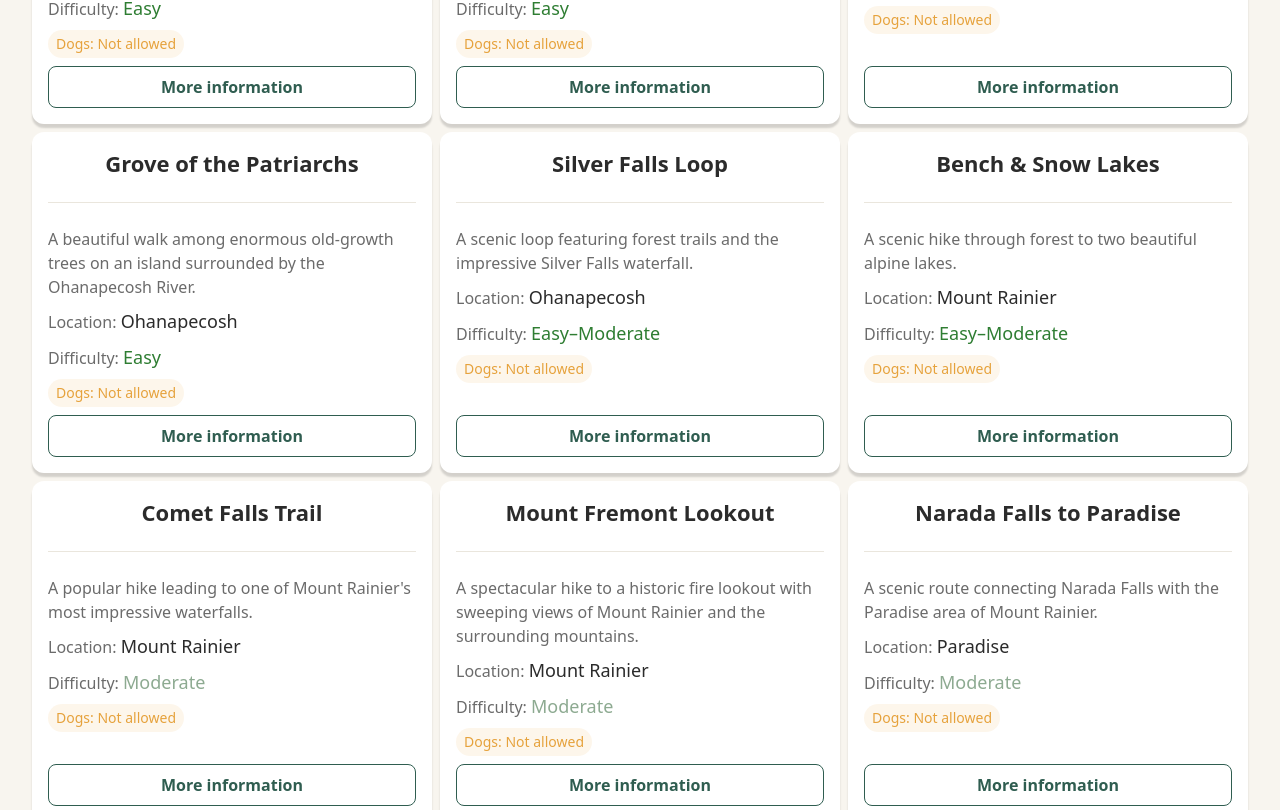
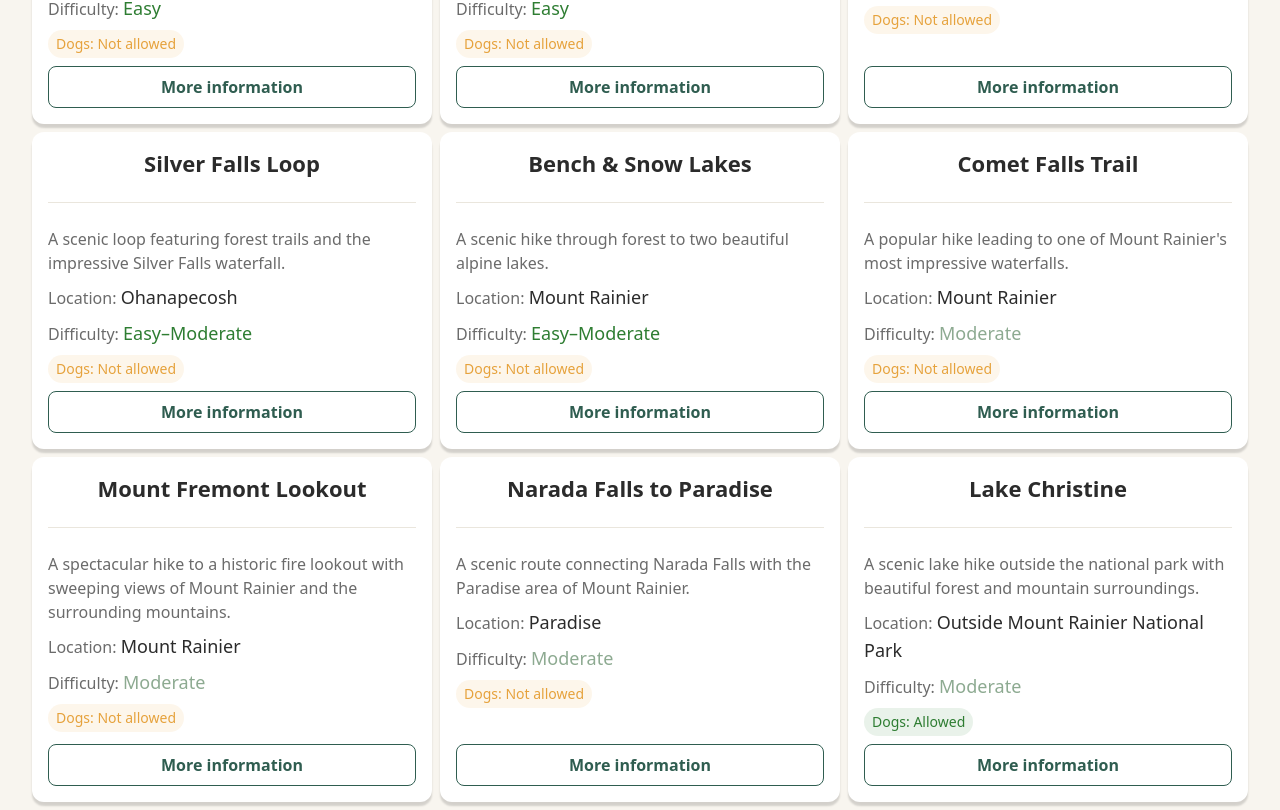
Before and after one commit to thomasjfcaldwelluk/kuma-tako-ranch, a Next.js app: page /things-to-do in a window 1280 px wide. Shown: the part 1110-1920 px from the top of the page. Built offline with nearby package versions, Linux system fonts and the light colour scheme.

Commit message:
mikes update

```diff
--- a/app/contact/page.tsx
+++ b/app/contact/page.tsx
@@ -1,4 +1,13 @@
 import HomeContact from "@/components/sections/HomeContact";
+import { Metadata } from "next";
+
+export const metadata: Metadata = {
+  title: "Contact Kuma Tako Ranch",
+  description: "Get in touch with Kuma Tako Ranch for any inquiries or reservations. We're here to help make your mountain getaway experience unforgettable.",
+  alternates: {
+    canonical: "/contact",
+  },
+};
 
 export default function Contact() {
   return (
--- a/app/gallery/page.tsx
+++ b/app/gallery/page.tsx
@@ -1,6 +1,15 @@
 import { homeGallery } from "@/data/gallery";
 import HomeGallery from '@/components/sections/HomeGallery'
 import Header from "@/components/ui/Heading";
+import { Metadata } from "next";
+
+export const metadata: Metadata = {
+  title: "Photo Gallery",
+  description: "Explore the Kuma Tako Ranch photo gallery, showcasing the beauty of our mountain getaway, scenic views, and outdoor adventures. Get a glimpse of the unforgettable experiences that await you.",
+  alternates: {
+    canonical: "/gallery",
+  },
+};
 
 export default function GalleryPage(){
   return (
--- a/app/layout.tsx
+++ b/app/layout.tsx
@@ -12,8 +12,12 @@ const poppins = Poppins({
 
 
 export const metadata: Metadata = {
-  title: "Kuma Tako Ranch",
-  description: "Your Favorite Mountain Retreat",
+  metadataBase: new URL("https://www.kumatakoranch.com"),
+  title: {
+    default: "Kuma Tako Ranch",
+    template: "%s | Kuma Tako Ranch",
+  },
+  description: "Mountain getaway with House & RV Sites Near Mt. Rainier National Park",
 };
 
 export default function RootLayout({ children }: { children: React.ReactNode }) {
--- a/app/stay/ranch-house/page.tsx
+++ b/app/stay/ranch-house/page.tsx
@@ -1,6 +1,15 @@
+import { Metadata } from "next";
 import { properties } from "@/data/properties";
 import HouseTemplate from "@/components/templates/HouseTemplate";
 import { notFound } from "next/navigation";
+
+export const metadata: Metadata = {
+  title: "The Ranch House",
+  description: "Kuma Tako Ranch House is a cozy mountain getaway with 4 bedrooms, 3 bathrooms, and a fully equipped kitchen. Enjoy the scenic views and relax in comfort.",
+  alternates: {
+    canonical: "/stay/ranch-house",
+  },
+};
 
 export default function RanchHousePage() {
   const house = properties.find((p) => p.slug === "ranch-house");
--- a/app/stay/rv-sites/page.tsx
+++ b/app/stay/rv-sites/page.tsx
@@ -1,5 +1,13 @@
-import { properties } from "@/data/properties";
 import RvSitesTemplate from "@/components/templates/RvSitesTemplate";
+import { Metadata } from "next";
+
+export const metadata: Metadata = {
+  title: "RV Sites",
+  description: "Kuma Tako Ranch offers convenient RV sites for your outdoor adventure. With easy access to nature and essential amenities, your camping experience will be comfortable and memorable.",
+  alternates: {
+    canonical: "/stay/rv-sites",
+  },
+};
 
 export default function RvSitesPage() {
 
--- a/app/things-to-do/page.tsx
+++ b/app/things-to-do/page.tsx
@@ -2,6 +2,15 @@ import { activities } from "@/data/activities";
 import { guideItems } from "@/data/guide";
 import HomeThingsToDo from "@/components/sections/HomeThingsToDo"
 import GuideSection from "@/components/guide/GuideSection";
+import { Metadata } from "next";
+
+export const metadata: Metadata = {
+  title: "Activities & Things to Do",
+  description: "Kuma Tako Ranch offers a variety of activities and things to do for your outdoor adventure. From hiking and fishing to horseback riding and stargazing, there's something for everyone.",
+  alternates: {
+    canonical: "/things-to-do",
+  },
+};
 
 export default function ThingsToDoPage() {
   return (
--- a/components/sections/VendorSection.tsx
+++ b/components/sections/VendorSection.tsx
@@ -3,12 +3,23 @@ import { CldImage } from "next-cloudinary";
 import { vendors, vendorMessage } from "@/data/vendors";
 import Section from "../layout/Section";
 
-export default function VendorSection() {
+type VendorSectionProps = {
+  variant?: "all" | "first-three" | "last-two";
+};
+
+export default function VendorSection({ variant = "all" }: VendorSectionProps) {
+  const visibleVendors =
+    variant === "first-three"
+      ? vendors.slice(0, 3)
+      : variant === "last-two"
+      ? vendors.slice(-2)
+      : vendors;
+
   return (
     <Section className="flex flex-col items-center text-center gap-md py-lg">
       <p>{vendorMessage}</p>
       <div className="flex flex-wrap items-center justify-center gap-xl">
-        {vendors.map((vendor) => (
+        {visibleVendors.map((vendor) => (
           <a key={vendor.name} href={vendor.href} target="_blank" rel="noopener noreferrer">
             <CldImage src={vendor.logo} alt={vendor.name} width={120} height={48} />
           </a>
--- a/components/templates/HouseTemplate.tsx
+++ b/components/templates/HouseTemplate.tsx
@@ -1,5 +1,5 @@
 "use client";
-
+import { Metadata } from "next";
 import { Property } from "@/types/property";
 import { CldImage } from "next-cloudinary";
 import Badge from "@/components/ui/Badge";
@@ -11,6 +11,14 @@ import Stack from "@/components/layout/Stack";
 import Container from "../layout/Container";
 import VendorSection from "../sections/VendorSection";
 import Contact from "./Contact";
+
+export const metadata: Metadata = {
+  title: "The Ranch House",
+  description: "Kuma Tako Ranch House is a cozy mountain getaway with 4 bedrooms, 3 bathrooms, and a fully equipped kitchen. Enjoy the scenic views and relax in comfort.",
+  alternates: {
+    canonical: "/stay/ranch-house",
+  },
+};
 
 export default function HouseTemplate({
   name,
@@ -44,7 +52,7 @@ export default function HouseTemplate({
     <div className="flex flex-col items-center">
       <Card>
         <div className="flex gap-sm items-center">
-          <h2 className="text-lg font-bold sm:text-xl md:text-2xl">{name}</h2>
+          <h1 className="text-lg font-bold sm:text-xl md:text-2xl">{name}</h1>
           <div className="self-start">
             <Badge style={availability === "available" ? "success" : "warning"}>{availability === "available" ? "Available Now" : "Limited Availability"}</Badge>
           </div>
@@ -72,7 +80,7 @@ export default function HouseTemplate({
       </Card>
     </div>
     <div>
-        <VendorSection/>
+        <VendorSection variant="first-three"/>
         <Contact/>
       <Grid cols={3} gap="xs" spacing="sm" items-center>
         {photoGallery.map((photo, index) => (
--- a/components/templates/RvSitesTemplate.tsx
+++ b/components/templates/RvSitesTemplate.tsx
@@ -34,7 +34,7 @@ export default function RvSitesTemplate() {
         <div className="flex flex-col items-center">
           <Card>
             <div className="flex gap-sm items-center">
-              <h2 className="text-lg font-bold sm:text-xl md:text-2xl">RV Sites</h2>
+              <h1 className="text-lg font-bold sm:text-xl md:text-2xl" >RV Sites At Kuma Tako Ranch</h1>
               <Badge style={rvSiteInfo.availability === "available" ? "success" : "warning"}>
                 {rvSiteInfo.availability === "available" ? "Available Now" : "Limited Availability"}
               </Badge>
@@ -81,7 +81,7 @@ export default function RvSitesTemplate() {
         </div>
 
         <div>
-          <VendorSection/>
+          <VendorSection variant="last-two"/>
           <Contact/>
           <h2 className="text-xl font-bold mb-sm">Photo Gallery</h2>
           <h2 className="text-xl font-bold mb-sm">Choose Your Site</h2>
--- a/data/guide.ts
+++ b/data/guide.ts
@@ -53,24 +53,7 @@ export const guideItems: GuideItem[] = [
     kidFriendly: true,
     tags: ["family-friendly", "forest", "old-growth"],
     website:
-      "https://www.alltrails.com/trail/us/washington/twin-firs-loop",
-  },
-
-  {
-    slug: "grove-of-the-patriarchs",
-    name: "Grove of the Patriarchs",
-    activity: "hiking",
-    subcategory: "Easy Hikes",
-    location: "Ohanapecosh",
-    description:
-      "A beautiful walk among enormous old-growth trees on an island surrounded by the Ohanapecosh River.",
-    distanceFromRanch: "Ohanapecosh area",
-    difficulty: "Easy",
-    dogsAllowed: false,
-    kidFriendly: true,
-    tags: ["family-friendly", "old-growth", "scenic"],
-    website:
-      "https://www.nps.gov/mora/planyourvisit/grove-of-the-patriarchs.htm",
+      "https://www.alltrails.com/trail/us/washington/twin-firs-loop-trail",
   },
 
   {
@@ -87,9 +70,8 @@ export const guideItems: GuideItem[] = [
     kidFriendly: true,
     tags: ["family-friendly", "waterfall", "forest"],
     website:
-      "https://www.alltrails.com/trail/us/washington/silver-falls-loop",
+      "https://www.alltrails.com/poi/us/california/silver-falls?utm_medium=sem&utm_source=google&utm_sub=text&utm_campaign=18206399729&utm_term=&utm_device=c&gad_source=1&gad_campaignid=18206399729&gbraid=0AAAAAD4bpD8CafHmH0GmMRUY0il8WQWzd&gclid=Cj0KCQjw8JPVBhD-ARIsAO691sEGoe67Cwd0Pljzp1s2WUZBl_NaIQl3cts4SqkAV6k1iBioKU8Gj2AaAtqUEALw_wcB",
   },
-
   {
     slug: "bench-and-snow-lakes",
     name: "Bench & Snow Lakes",
@@ -155,9 +137,8 @@ export const guideItems: GuideItem[] = [
     kidFriendly: false,
     tags: ["waterfall", "scenic", "mountain-views"],
     website:
-      "https://www.alltrails.com/trail/us/washington/narada-falls-to-paradise",
+      "https://www.alltrails.com/trail/us/washington/narada-falls-trail?utm_medium=sem&utm_source=google&utm_sub=text&utm_campaign=18206399729&utm_term=wonderland%20trail%20maps&utm_device=c&gad_source=1&gad_campaignid=18206399729&gbraid=0AAAAAD4bpD8CafHmH0GmMRUY0il8WQWzd&gclid=Cj0KCQjw8JPVBhD-ARIsAO691sHglRaEq2wLioCQYcFtgZU1-OSHBNWiNkXM9ySxQhDZ-4AfcQKTgAcaAnOdEALw_wcB",
   },
-
   {
     slug: "lake-christine",
     name: "Lake Christine",
@@ -245,7 +226,7 @@ export const guideItems: GuideItem[] = [
     kidFriendly: false,
     tags: ["alpine", "mountain-views", "iconic"],
     website:
-      "https://www.alltrails.com/trail/us/washington/burroughs-mountain-loop",
+      "https://www.alltrails.com/trail/us/washington/burroughs-mountain-loop-trail",
   },
 
   {
@@ -304,7 +285,7 @@ export const guideItems: GuideItem[] = [
     kidFriendly: true,
     tags: ["dog-friendly", "fishing", "picnic", "family-friendly"],
     website:
-      "https://www.fs.usda.gov/recarea/giffordpinchot/recarea/?recid=31342",
+      "https://wdfw.wa.gov/fishing/locations/high-lakes/leech-lake-yakima",
   },
 
   {
@@ -325,7 +306,7 @@ export const guideItems: GuideItem[] = [
       "family-friendly",
     ],
     website:
-      "https://www.fs.usda.gov/recarea/giffordpinchot/recarea/?recid=31340",
+      "https://www.fs.usda.gov/r06/okanogan-wenatchee/recreation/clear-lake-day-use-area",
   },
 
   {
@@ -347,6 +328,25 @@ export const guideItems: GuideItem[] = [
     ],
     website: "https://www.minerallake.com/",
   },
+   {
+    slug: "reflection-lake",
+    name: "Reflections Lakes",
+    activity: "lakes",
+    subcategory: "Lakes & Water",
+    location: "Stevens Canyon Road",
+    description:
+      "Reflection Lakes is located along Stevens Canyon Road which is open to vehicles during the summer season, typically from late June-September",
+    distanceFromRanch: "45 minutes from Ashford",
+    dogsAllowed: true,
+    kidFriendly: true,
+    tags: [
+      "dog-friendly",
+      "fishing",
+      "boating",
+      "family-friendly",
+    ],
+    website: "https://www.nps.gov/places/reflection-lakes.htm",
+  },
 
   // =========================================================
   // FISHING
@@ -366,7 +366,6 @@ export const guideItems: GuideItem[] = [
     tags: ["dog-friendly", "lake", "family-friendly"],
     website: "https://www.minerallake.com/",
   },
-
   {
     slug: "leech-lake-fishing",
     name: "Leech Lake Fishing",
@@ -380,7 +379,22 @@ export const guideItems: GuideItem[] = [
     kidFriendly: true,
     tags: ["dog-friendly", "lake", "picnic"],
     website:
-      "https://www.fs.usda.gov/recarea/giffordpinchot/recarea/?recid=31342",
+      "https://wdfw.wa.gov/fishing/locations/high-lakes/leech-lake-yakima",
+  },
+   {
+    slug: "alder-lake",
+    name: "Alder Lake",
+    activity: "fishing",
+    subcategory: "Fishing",
+    location: "Alder",
+    description:
+      "Alder Reservoir is open year-round and offers good harvest opportunity for stocked kokanee",
+    distanceFromRanch: "15 minutes from Ashford",
+    dogsAllowed: true,
+    kidFriendly: true,
+    tags: ["dog-friendly", "lake", "picnic"],
+    website:
+      "https://wdfw.wa.gov/fishing/locations/lowland-lakes/alder-lake",
   },
 
   // =========================================================
@@ -457,7 +471,7 @@ export const guideItems: GuideItem[] = [
       "A restaurant serving Sherpa-Himalayan and American food near Mount Rainier.",
     distanceFromRanch: "Ashford",
     tags: ["restaurant", "himalayan", "american"],
-    website: "https://www.wildberryrestaurant.com/",
+    website: "https://www.rainierwildberry.com/html/wildberry.html",
   },
 
   {
@@ -470,7 +484,7 @@ export const guideItems: GuideItem[] = [
       "A casual local spot serving burgers, pizza and drinks.",
     distanceFromRanch: "Ashford",
     tags: ["restaurant", "burgers", "pizza"],
-    website: "https://www.rainierbasecamp.com/",
+    website: "https://rainierbasecampgrill.com/",
   },
 
   {
@@ -484,7 +498,7 @@ export const guideItems: GuideItem[] = [
     distanceFromRanch: "Ashford",
     tags: ["restaurant", "eastern-european"],
     website:
-      "https://www.facebook.com/ukrainiancuisinerestaurant/",
+      "https://www.paradisevillagelodge.com/restaurant",
   },
 
   {
@@ -498,7 +512,7 @@ export const guideItems: GuideItem[] = [
     distanceFromRanch: "Longmire",
     tags: ["restaurant", "lodge", "national-park"],
     website:
-      "https://www.nps.gov/mora/planyourvisit/national-park-inn.htm",
+      "https://mtrainierguestservices.com/national-park-inn-dining/",
   },
 
   // =========================================================
@@ -516,7 +530,7 @@ export const guideItems: GuideItem[] = [
     distanceFromRanch: "20–25 minutes from Ashford",
     tags: ["restaurant", "burgers", "shakes"],
     website:
-      "https://www.facebook.com/cliffdroppers/",
+      "https://www.yelp.com/biz/cliff-droppers-packwood",
   },
 
   {
@@ -530,7 +544,7 @@ export const guideItems: GuideItem[] = [
     distanceFromRanch: "20–25 minutes from Ashford",
     dogsAllowed: true,
     tags: ["brewery", "food", "dog-friendly", "patio"],
-    website: "https://www.packwoodbrewing.com/",
+    website: "https://www.packwoodbrewingco.com/",
   },
 
   {
@@ -544,7 +558,7 @@ export const guideItems: GuideItem[] = [
     distanceFromRanch: "20–25 minutes from Ashford",
     tags: ["pizza", "restaurant"],
     website:
-      "https://www.facebook.com/CruisersPizzaPackwood/",
+      "https://cruiserspizza.com/",
   },
 
   {
@@ -558,7 +572,7 @@ export const guideItems: GuideItem[] = [
     distanceFromRanch: "20–25 minutes from Ashford",
     tags: ["pub", "live-music", "restaurant"],
     website:
-      "https://www.facebook.com/bluesprucepackwood/",
+      "https://www.yelp.com/biz/blue-spruce-saloon-and-grill-packwood",
   },
 
   {
@@ -571,7 +585,7 @@ export const guideItems: GuideItem[] = [
       "A local coffee stop serving espresso drinks and pastries.",
     distanceFromRanch: "20–25 minutes from Ashford",
     tags: ["coffee", "espresso", "pastries"],
-    website: "https://www.mountaingoatcoffee.com/",
+    website: "https://www.yelp.com/biz/mountain-goat-coffee-packwood",
   },
 
   // =========================================================
@@ -589,23 +603,8 @@ export const guideItems: GuideItem[] = [
     distanceFromRanch: "Ashford",
     tags: ["coffee", "espresso", "quick-stop"],
     website:
-      "https://www.facebook.com/riseandgrindashford/",
+      "https://www.yelp.com/biz/rise-and-grind-ashford",
   },
-
-  {
-    slug: "ashford-valley-grocery",
-    name: "Ashford Valley Grocery",
-    activity: "food",
-    subcategory: "Coffee & Quick Stops",
-    location: "Ashford",
-    description:
-      "A convenient local grocery stop for snacks, drinks and firewood.",
-    distanceFromRanch: "Ashford",
-    tags: ["groceries", "firewood", "quick-stop"],
-    website:
-      "https://www.facebook.com/ashfordvalleygrocery/",
-  },
-
   {
     slug: "whittakers-bunkhouse-cafe",
     name: "Whittaker's Bunkhouse Café",
--- a/data/properties.ts
+++ b/data/properties.ts
@@ -23,10 +23,6 @@ export const rvSiteDefaults: Omit<Property, "slug" | "name" | "photos" | "hospit
       icon: "pet-friendly",
     },
     {
-      name: "Fire Pit",
-      icon: "fire-pit",
-    },
-    {
       name: "Water Hook Up",
       icon: "droplet",
     },
@@ -41,7 +37,7 @@ export const rvSiteDefaults: Omit<Property, "slug" | "name" | "photos" | "hospit
   ],
   // hospitableWidgetId: "",
   rigSuitability: {
-    maxLength: "65 feet",
+    maxLength: "65 feet included any tow vehicle",
     siteType: "Back-in",
     surfaceType: "Loose gravel",
     surfaceLevelness: "Flat",
@@ -207,7 +203,7 @@ export const rvSiteDefaults: Omit<Property, "slug" | "name" | "photos" | "hospit
 export const houseProperty: Property = {
   slug: "ranch-house",
 
-  name: "Kuma Tako Ranch",
+  name: "Kuma Tako Ranch House",
 
   type: "house",
 
@@ -219,7 +215,7 @@ export const houseProperty: Property = {
   bathrooms: 3,
 
   description:
-    "Tucked among the pines with sweeping mountain views, Kuma Tako Ranch offers a peaceful escape just minutes from Mt. Rainier. The 4-bedroom house comfortably sleeps up to 8 guests, with a full kitchen, cozy living spaces, and a private porch perfect for morning coffee. Whether you're planning a family gathering or a quiet mountain retreat, this house has everything you need to feel right at home.",
+    "Tucked among the pines with sweeping mountain views, Kuma Tako Ranch offers a peaceful escape just minutes from Mt. Rainier. The 4-bedroom house comfortably sleeps up to 12 guests, with a full kitchen, cozy living spaces, and a private porch perfect for morning coffee. Whether you're planning a family gathering or a quiet mountain retreat, this house has everything you need to feel right at home.",
 
   highlights: [
     "21-acre private mountain estate",
--- a/data/vendors.ts
+++ b/data/vendors.ts
@@ -23,4 +23,9 @@ export const vendors: VendorImage[] = [
     logo: "Kuma Tako Ranch/VenderLogo/hipcamp-official-logo_l0n7um",
     href: "https://www.hipcamp.com/en-US/land/washington-kuma-tako-ranch-wz6h8pyq",
   },
+  {
+    name:"Harvest Hosts",
+    logo: "Kuma Tako Ranch/VenderLogo/Harvest_Hosts_logo_cft1yk",
+    href: "https://harvesthosts.com/host/kuma-tako-ranch/",
+  }
 ];
```
